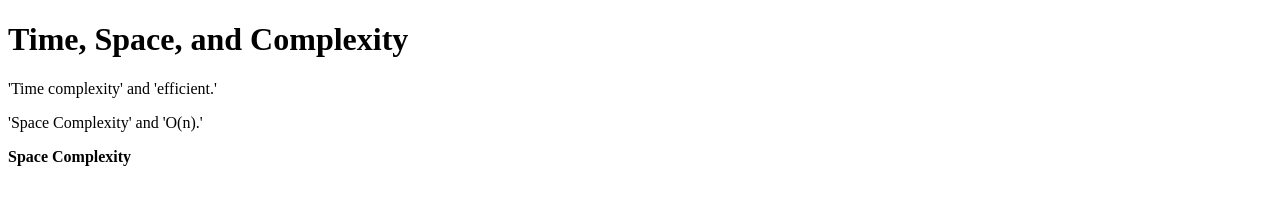
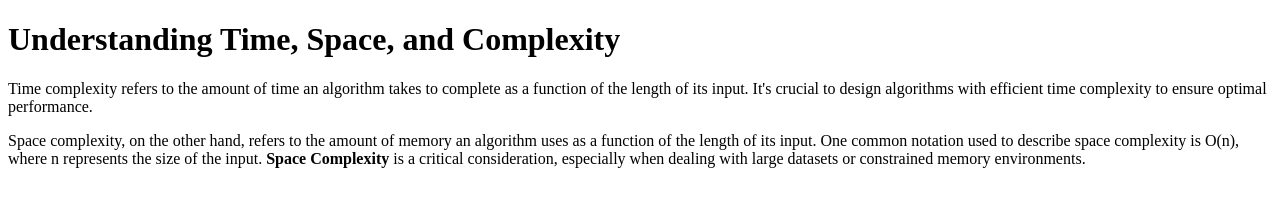
Before and after one commit to acciojob/time-and-space-complexity-yadavlav7978, a website: page main.html in a window 1280 px wide. Drawn offline with Linux system fonts and the light colour scheme.

Commit message:
created a submission

```diff
--- a/main.html
+++ b/main.html
@@ -8,10 +8,16 @@
 
 <body>
 	<!-- the entire body must be written by student -->
-	<h1>Time, Space, and Complexity</h1>
-	<p>'Time complexity' and 'efficient.'</p>
-	<p>'Space Complexity' and 'O(n).'</p>
-	<b>Space Complexity</b>
+	<h1>Understanding Time, Space, and Complexity</h1>
+
+    <p>
+        Time complexity refers to the amount of time an algorithm takes to complete as a function of the length of its input. It's crucial to design algorithms with efficient time complexity to ensure optimal performance.
+    </p>
+
+    <p>
+        Space complexity, on the other hand, refers to the amount of memory an algorithm uses as a function of the length of its input. One common notation used to describe space complexity is O(n), where n represents the size of the input.
+        <strong>Space Complexity</strong> is a critical consideration, especially when dealing with large datasets or constrained memory environments.
+    </p>
     <script type="text/javascript" src="./script.js">
 </script>
 
```
